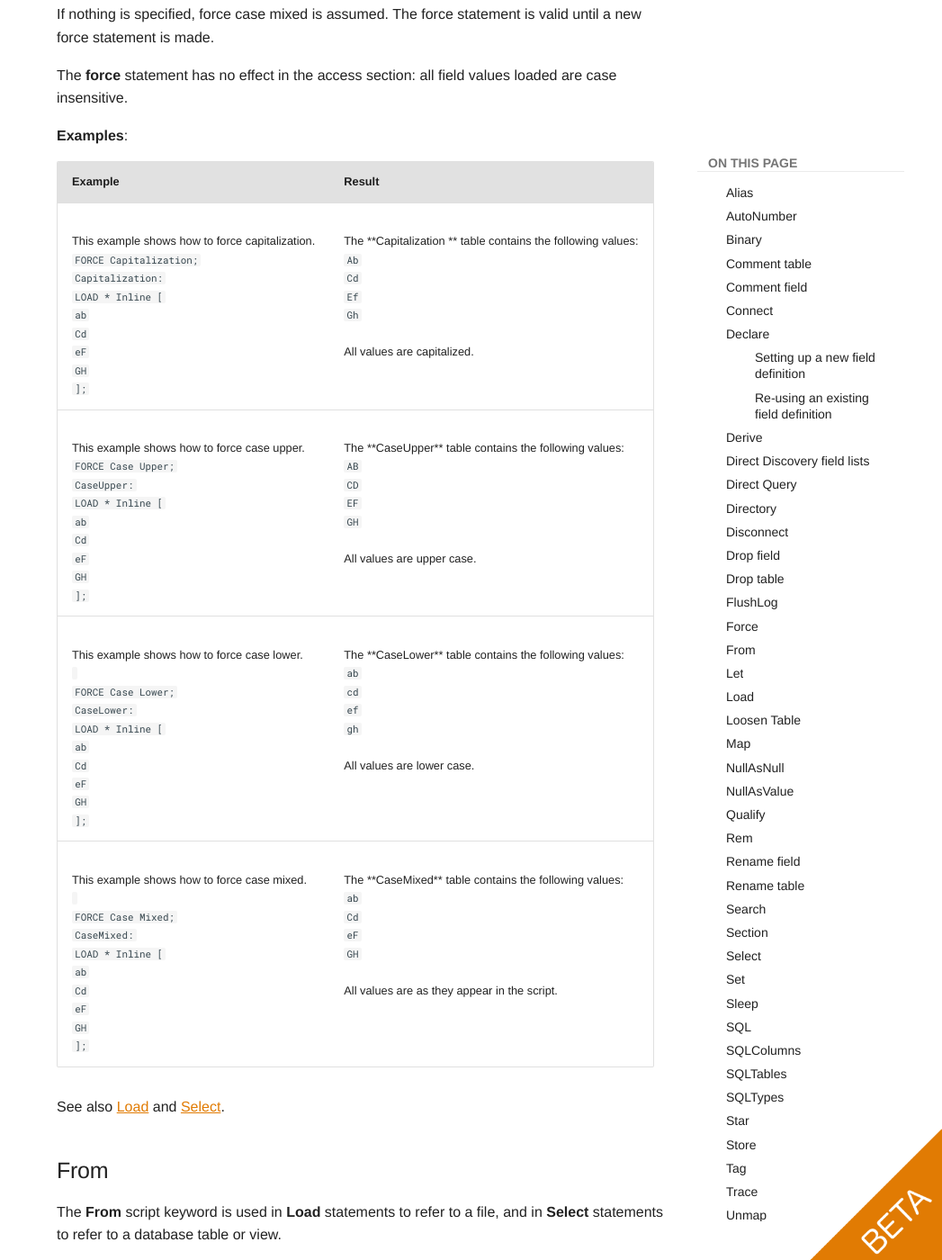
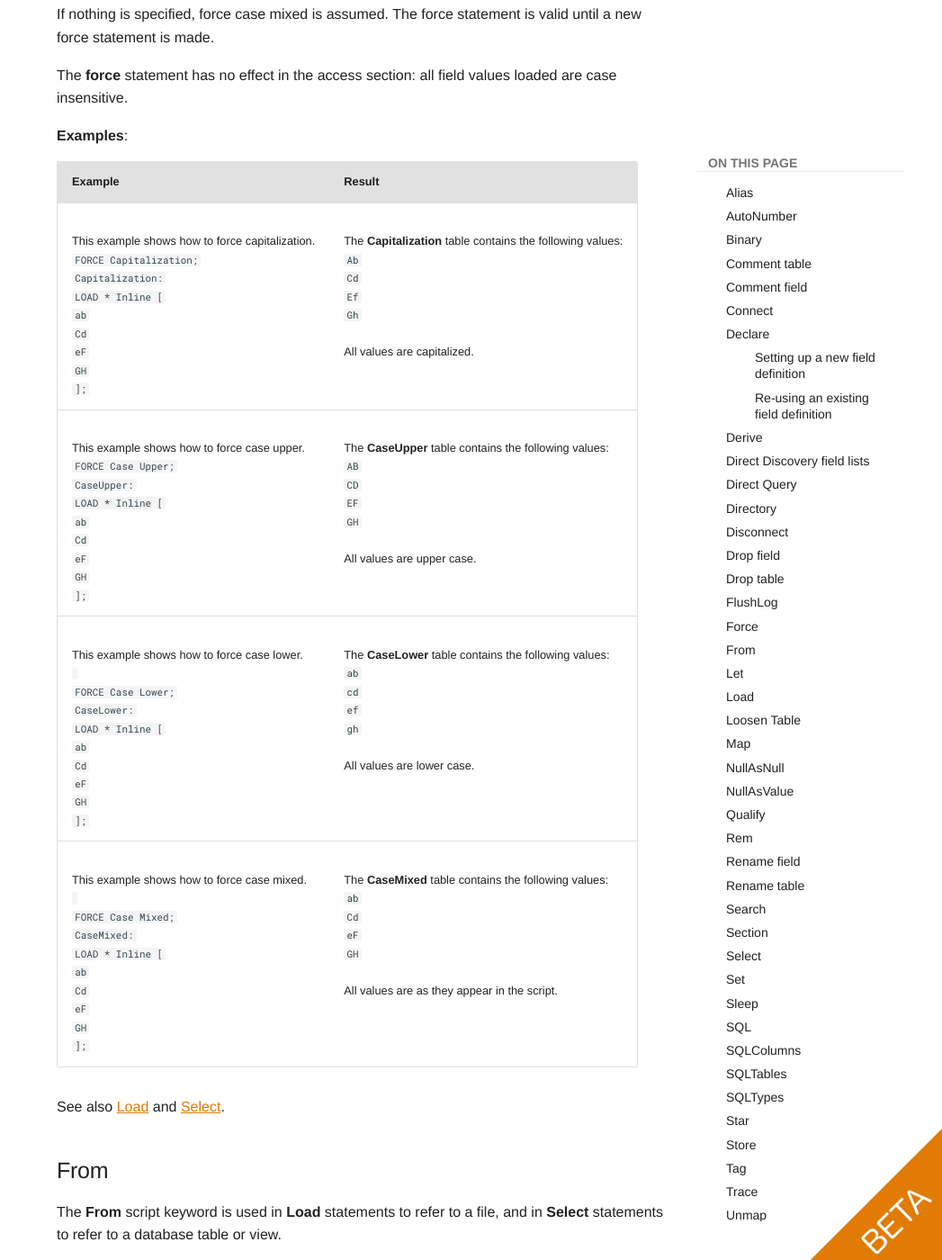
Before and after one commit to qlik-oss/core-website, an MkDocs documentation site: the page built from docs/services/qix-engine/script_reference/Script_regular_statements.md, in a window 1280 px wide and 1400 px high, scrolled down 17730 px. Shown: the whole window at 90% size, without its empty margins (233-1280 px from the left). Built offline with MkDocs 1.6.1 and Material for MkDocs 9.7.7, drawn with Linux system fonts in a browser that asks for light colours; comment, search, counter and statistics services are not loaded; old or Windows-style settings are respelled for this version of MkDocs; some of the changed text lies outside the part shown.

Commit message:
fix unescape stars and bold issues

````diff
--- a/docs/services/qix-engine/script_reference/Script_regular_statements.md
+++ b/docs/services/qix-engine/script_reference/Script_regular_statements.md
@@ -471,7 +471,7 @@ statement such as the following should not be
 used:
 
 ```code
-DIRECT QUERY DIMENSION stateid, SUM(amount\*7) AS MultiFirst MEASURE amount FROM sales_table;
+DIRECT QUERY DIMENSION stateid, SUM(amount*7) AS MultiFirst MEASURE amount FROM sales_table;
 ```
 
 The
@@ -737,7 +737,7 @@ eF</br>
 GH</br>
 ];</br></td>
 </code>
-<td><br>The  **Capitalization ** table contains the following values:</br>
+<td><br>The  <b>Capitalization</b> table contains the following values:</br>
 <code>
 Ab</br>
 Cd</br>
@@ -756,7 +756,7 @@ Cd</br>
 eF</br>
 GH</br>
 ];</br></td>
-<td><br>The  **CaseUpper**  table contains the following values:</br>
+<td><br>The <b>CaseUpper</b> table contains the following values:</br>
 <code>
 AB</br>
 CD</br>
@@ -777,7 +777,7 @@ eF</br>
 GH</br>
 ];</br></td>
 </code>
-<td><br>The  **CaseLower**  table contains the following values:</br>
+<td><br>The <b>CaseLower</b> table contains the following values:</br>
 <code>
 ab</br>
 cd</br>
@@ -797,7 +797,7 @@ eF</br>
 GH</br>
 ];</br></td>
 </code>
-<td><br>The  **CaseMixed**  table contains the following values:</br>
+<td><br>The <b>CaseMixed</b> table contains the following values:</br>
 <code>
 ab</br>
 Cd</br>
````
Also changed, not shown: docs/services/qix-engine/script_reference/financial_aggregation_functions.md (+1 -1 lines), docs/services/qix-engine/script_reference/mathematical_functions.md (+1 -1 lines), docs/services/qix-engine/script_reference/string_aggregation_functions.md (+1 -1 lines).
